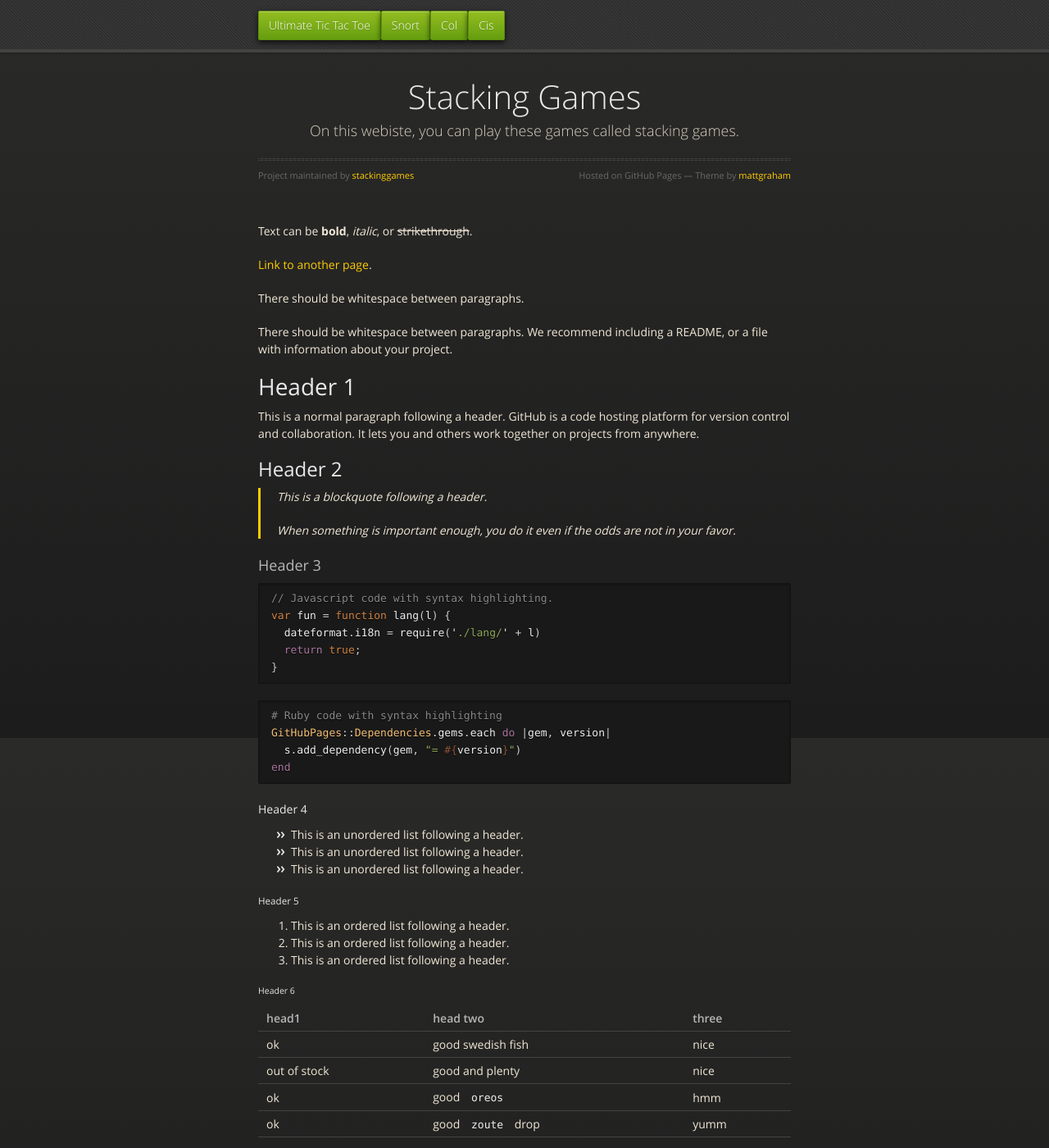
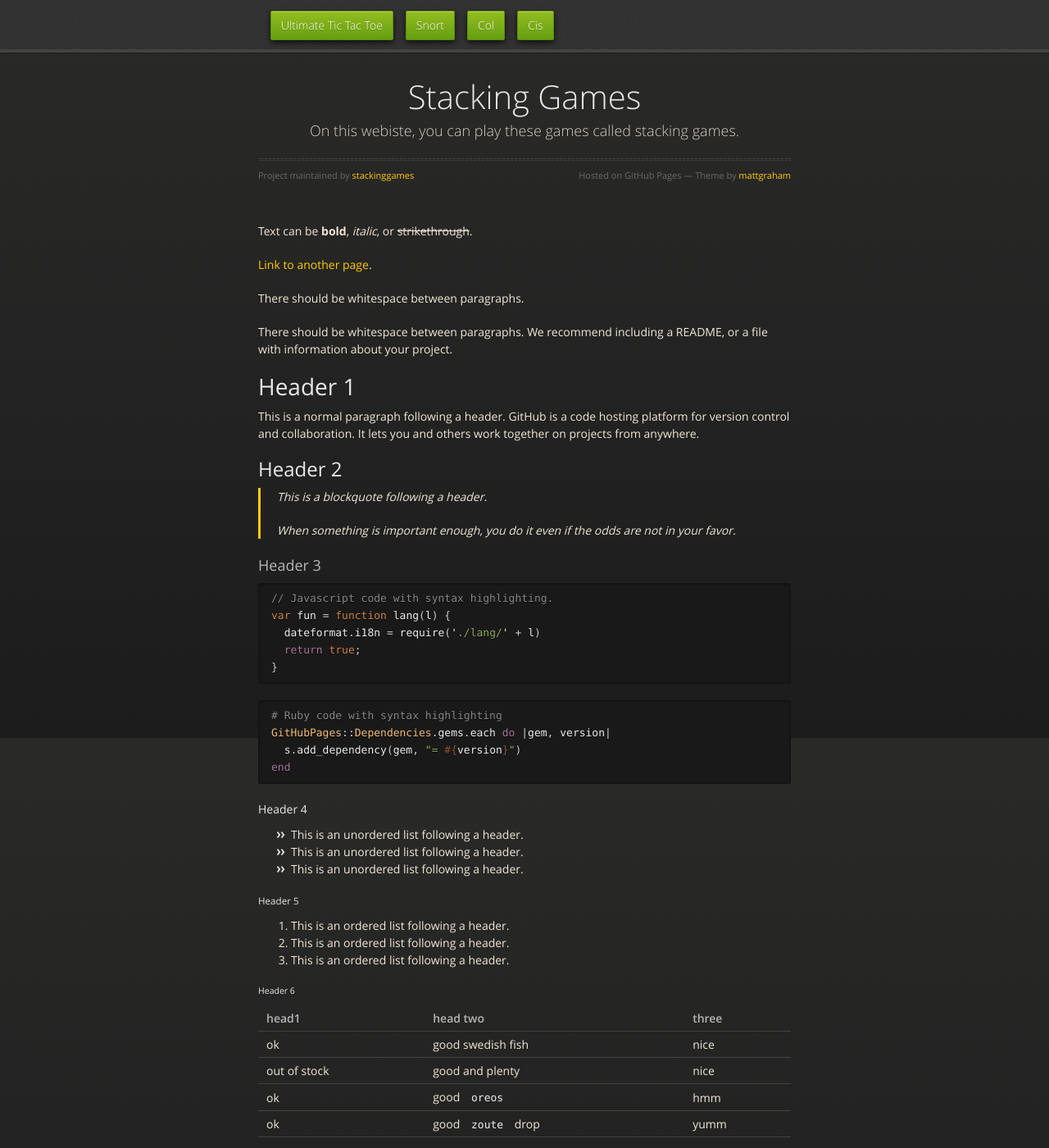
Before and after one commit to stackinggames/stackinggames.github.io, a Jekyll site: the page built from index.md, in a window 1280 px wide and 1400 px high. Shown: the whole window at 82% size. Built offline with Jekyll 4.4.1, drawn with Linux system fonts in a browser that asks for light colours.

```diff
--- a/_sass/jekyll-theme-midnight.scss
+++ b/_sass/jekyll-theme-midnight.scss
@@ -212,7 +212,7 @@
 
         &.fork {
           float: left;
-          margin-left: 0px;
+          margin-left: 15px;
         }
 
         &.downloads {
```
Also changed, not shown: 2 other files.
